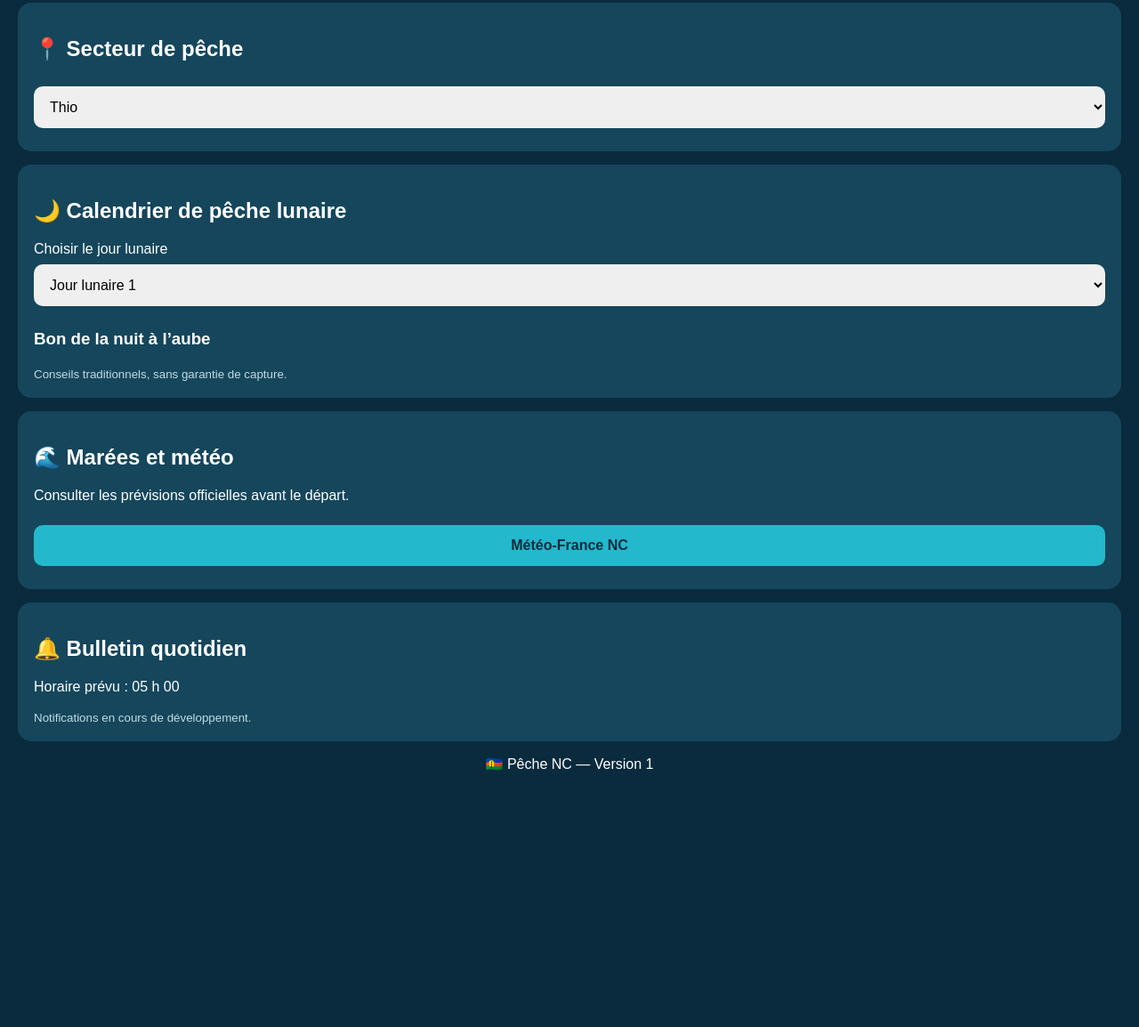
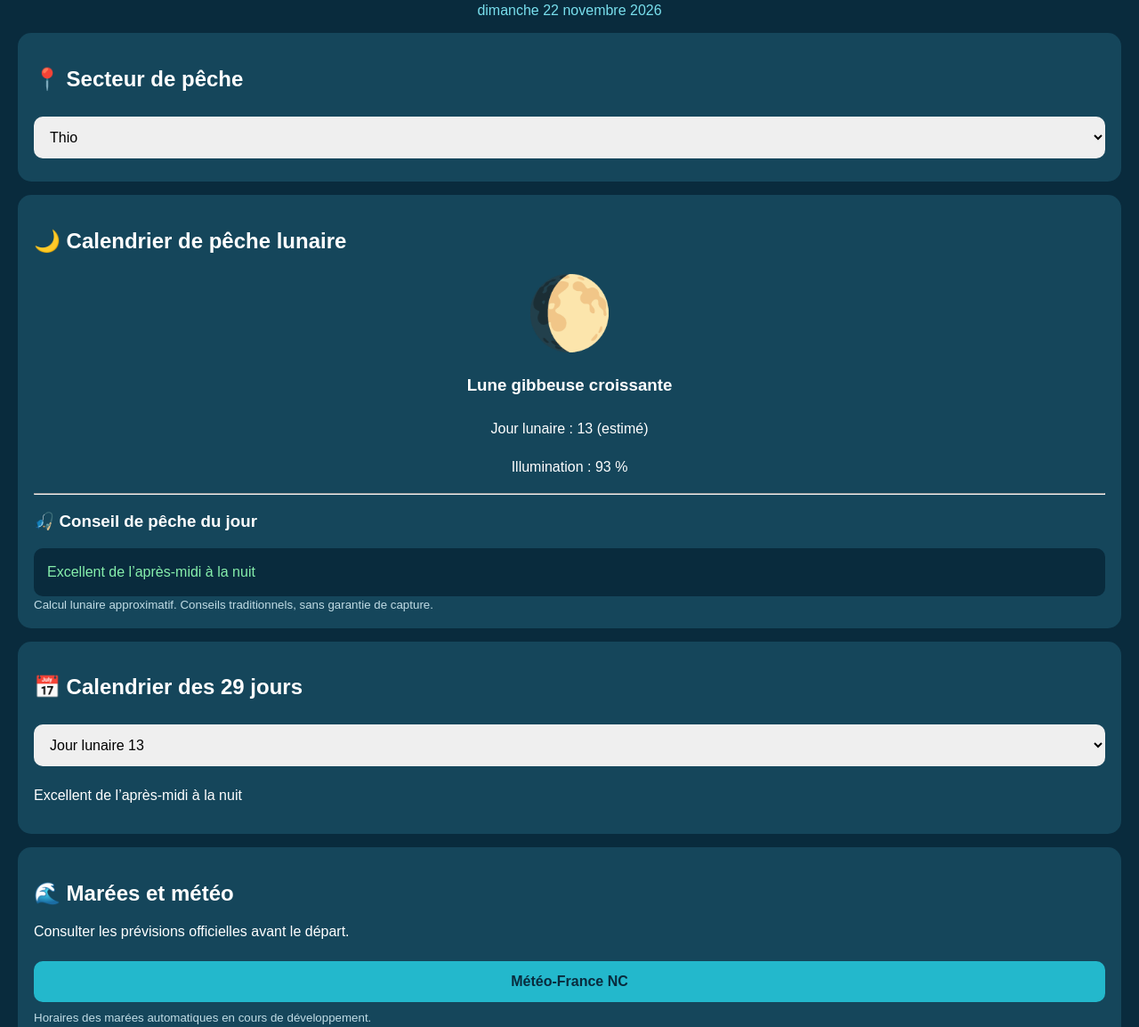
Before and after one commit to rmoindou-source/P-che_NC, a plain HTML site: page index.html in a window 1280 px wide. Shown: the part 132-1286 px from the top of the page at 89% size. Before the commit the page ends 1036 px from the top, so only its background shows below. Drawn offline with Linux system fonts and the light colour scheme.

Commit message:
Update index.html

```diff
--- a/index.html
+++ b/index.html
@@ -4,6 +4,7 @@
 <head>
 <meta charset="UTF-8">
 <meta name="viewport" content="width=device-width, initial-scale=1">
+<meta name="theme-color" content="#092b3d">
 <title>Pêche NC</title>
 <style>
 body{background:#092b3d;color:white;font-family:Arial;margin:0;padding:20px}
@@ -12,11 +13,17 @@ section{background:#15465b;padding:18px;border-radius:15px;margin:15px 0}
 select,button{width:100%;padding:14px;border:0;border-radius:10px;font-size:16px;margin:8px 0;box-sizing:border-box}
 button{background:#23b8cc;color:#092b3d;font-weight:bold}
 small{color:#c1dce5}
+.lune{font-size:80px;text-align:center;margin:10px}
+.date{text-align:center;color:#79dfed}
+.info{text-align:center;line-height:1.7}
+#resultat{padding:15px;background:#092b3d;border-radius:10px;line-height:1.5}
 </style>
 </head>
 <body>
 <h1>🎣 PÊCHE NC</h1>
 <p style="text-align:center">Mon lagon, ma passion</p>
+<p class="date" id="date"></p>
+
 <section>
 <h2>📍 Secteur de pêche</h2>
 <select id="zone">
@@ -35,26 +42,62 @@ small{color:#c1dce5}
 <option>Lifou</option>
 <option>Maré</option>
 <option>Ouvéa</option>
+<option>Païta</option>
+<option>Dumbéa</option>
+<option>Mont-Dore</option>
+<option>Boulouparis</option>
+<option>La Foa</option>
+<option>Moindou</option>
+<option>Poya</option>
+<option>Pouembout</option>
+<option>Koné</option>
+<option>Voh</option>
+<option>Kaala-Gomen</option>
+<option>Ouégoa</option>
+<option>Pouébo</option>
+<option>Ponérihouen</option>
+<option>Kouaoua</option>
+<option>Belep</option>
+<option>Farino</option>
+<option>Sarraméa</option>
 </select>
 </section>
+
 <section>
 <h2>🌙 Calendrier de pêche lunaire</h2>
-<label>Choisir le jour lunaire</label>
+<div class="lune" id="lune"></div>
+<div class="info">
+<h3 id="phase"></h3>
+<p id="age"></p>
+<p id="illumination"></p>
+</div>
+<hr>
+<h3>🎣 Conseil de pêche du jour</h3>
+<div id="resultat"></div>
+<small>Calcul lunaire approximatif. Conseils traditionnels, sans garantie de capture.</small>
+</section>
+
+<section>
+<h2>📅 Calendrier des 29 jours</h2>
 <select id="jour" onchange="conseil()"></select>
-<h3 id="resultat"></h3>
-<small>Conseils traditionnels, sans garantie de capture.</small>
+<p id="manuel"></p>
 </section>
+
 <section>
 <h2>🌊 Marées et météo</h2>
 <p>Consulter les prévisions officielles avant le départ.</p>
 <button onclick="location.href='https://www.meteo.nc/'">Météo-France NC</button>
+<small>Horaires des marées automatiques en cours de développement.</small>
 </section>
+
 <section>
 <h2>🔔 Bulletin quotidien</h2>
 <p>Horaire prévu : 05 h 00</p>
 <small>Notifications en cours de développement.</small>
 </section>
-<p style="text-align:center">🇳🇨 Pêche NC — Version 1</p>
+
+<p style="text-align:center">🇳🇨 Pêche NC — Version 2.0</p>
+
 <script>
 const jours=[
 "Bon de la nuit à l’aube",
@@ -87,14 +130,71 @@ const jours=[
 "Excellent l’après-midi et le soir",
 "Bon le soir"
 ];
+
+const phases=[
+"Nouvelle lune",
+"Premier croissant",
+"Premier quartier",
+"Lune gibbeuse croissante",
+"Pleine lune",
+"Lune gibbeuse décroissante",
+"Dernier quartier",
+"Dernier croissant"
+];
+
+const symboles=["🌑","🌒","🌓","🌔","🌕","🌖","🌗","🌘"];
+
 const liste=document.getElementById("jour");
+
 jours.forEach((texte,i)=>{
 liste.add(new Option("Jour lunaire "+(i+1),i));
 });
+
 function conseil(){
-document.getElementById("resultat").textContent=jours[Number(liste.value)];
+document.getElementById("manuel").textContent=jours[Number(liste.value)];
 }
+
+function calculLune(){
+const maintenant=new Date();
+const reference=Date.UTC(2000,0,6,18,14);
+const cycle=29.530588853;
+const ecart=(maintenant.getTime()-reference)/86400000;
+const age=((ecart%cycle)+cycle)%cycle;
+const fraction=age/cycle;
+const jour=Math.min(29,Math.floor(age)+1);
+const phase=Math.round(fraction*8)%8;
+const lumiere=Math.round((1-Math.cos(2*Math.PI*fraction))*50);
+
+document.getElementById("date").textContent=maintenant.toLocaleDateString("fr-FR",{
+weekday:"long",day:"numeric",month:"long",year:"numeric",timeZone:"Pacific/Noumea"
+});
+
+document.getElementById("lune").textContent=symboles[phase];
+document.getElementById("phase").textContent=phases[phase];
+document.getElementById("age").textContent="Jour lunaire : "+jour+" (estimé)";
+document.getElementById("illumination").textContent="Illumination : "+lumiere+" %";
+const resultat=document.getElementById("resultat");
+const texte=jours[jour-1];
+resultat.textContent=texte;
+
+if(texte.includes("auvais")){
+resultat.style.color="#ff9999";
+}else if(texte.includes("xcellent")){
+resultat.style.color="#86efac";
+}else if(texte.includes("oyen")){
+resultat.style.color="#facc75";
+}else{
+resultat.style.color="#bde88a";
+}
+
+return jour;
+}
+
+liste.value=calculLune()-1;
 conseil();
+setInterval(calculLune,60000);
 </script>
 </body>
 </html>
+
+</html>
```
